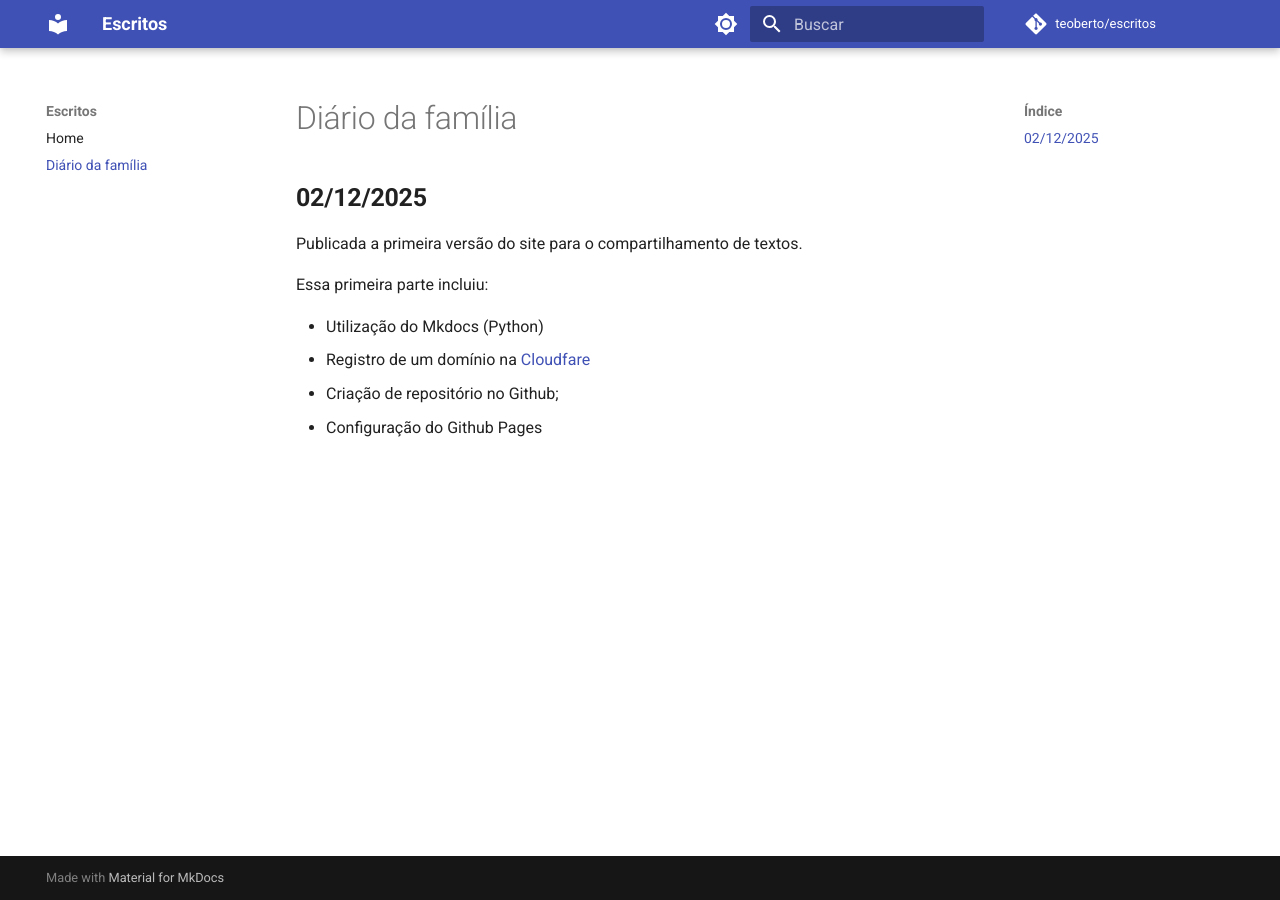
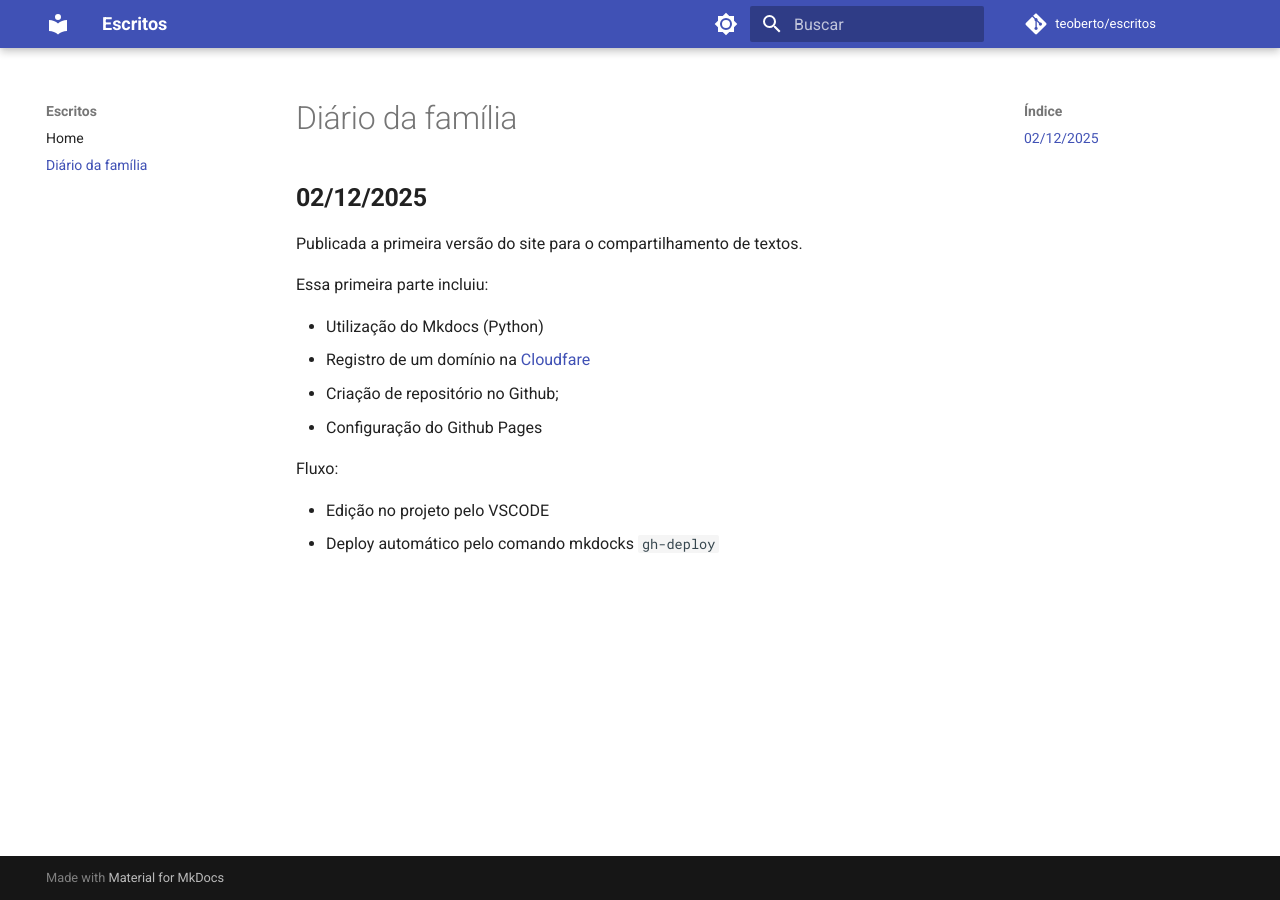
Before and after one commit to teoberto/escritos, an MkDocs documentation site: the page built from docs/familia/teste.md, in a window 1280 px wide. Built offline with MkDocs 1.6.1 and Material for MkDocs 9.7.7, drawn with Linux system fonts in a browser that asks for light colours; comment, search, counter and statistics services are not loaded.

Commit message:
Corrige texto e adiciona .gitignore

````diff
--- a/docs/familia/teste.md
+++ b/docs/familia/teste.md
@@ -8,3 +8,8 @@ Essa primeira parte incluiu:
 - Registro de um domínio na [Cloudfare](https://www.cloudflare.com/pt-br/products/registrar/)
 - Criação de repositório no Github;
 - Configuração do Github Pages
+
+Fluxo:
+
+- Edição no projeto pelo VSCODE
+- Deploy automático pelo comando mkdocks ```gh-deploy```
````
Also changed, not shown: 1 other file.
